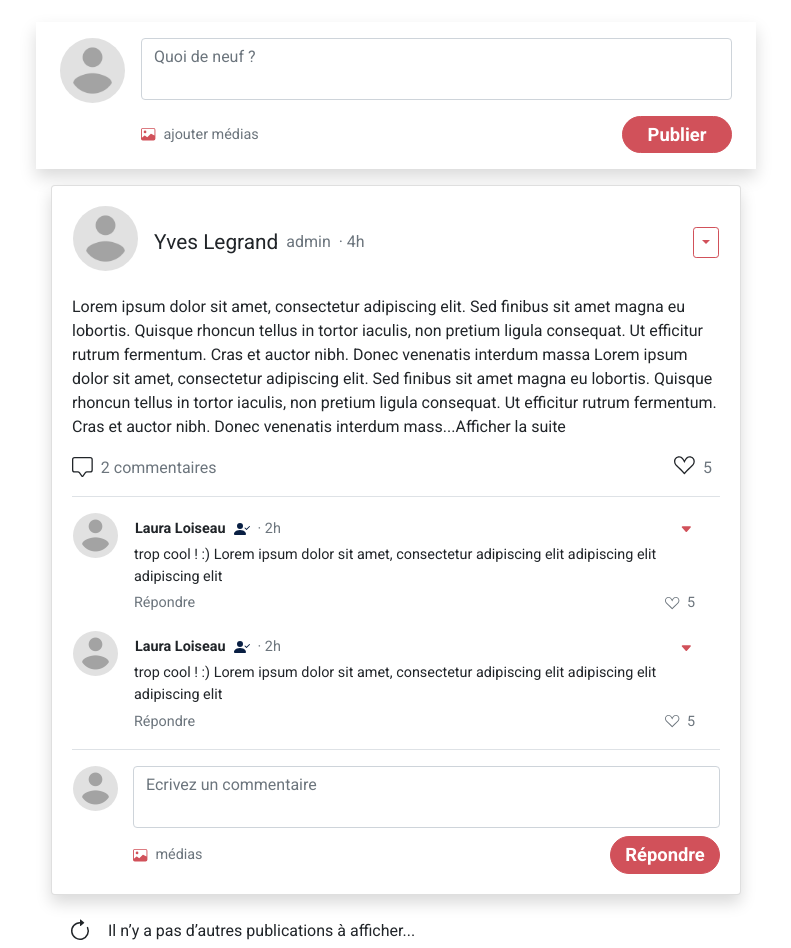
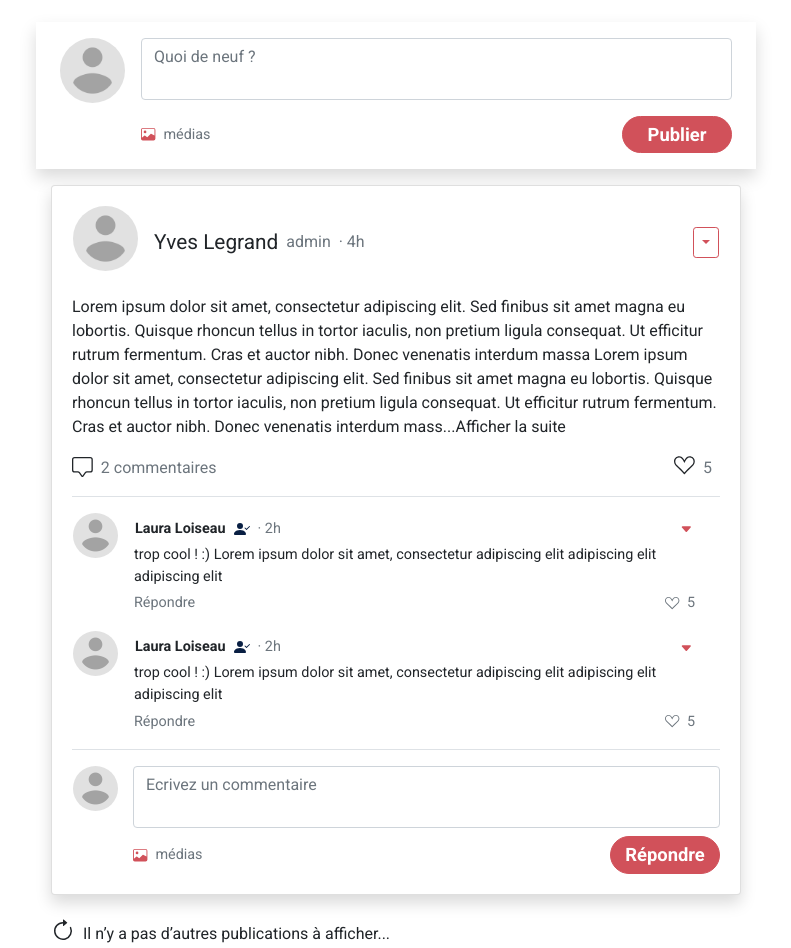
Before and after one commit to MarineFlora/MarineRapeneau_7_08112021, a Vue app in the folder frontend/: page / in a window 1280 px wide. Shown: the part 144-1092 px from the top of the page, without its empty margins (244-1035 px from the left). Built offline with nearby package versions, Linux system fonts and the light colour scheme.

Commit message:
ajustement tooltips

```diff
--- a/frontend/src/components/PostItem.vue
+++ b/frontend/src/components/PostItem.vue
@@ -16,7 +16,7 @@
             </b-col>
             <b-col cols="1" class="px-0 d-flex justify-content-end">
                 <!-- si propriétaire du post afficher les 3 options sinon juste signaler -->
-                <b-dropdown size="sm" variant="outline-primary" offset="-130rem" title="paramètres">
+                <b-dropdown size="sm" variant="outline-primary" offset="-130rem" v-b-tooltip.hover.v-primary.left="'paramètres'">
                     <b-dropdown-item href="#">Modifier</b-dropdown-item>
                     <b-dropdown-item href="#">Supprimer</b-dropdown-item>
                     <b-dropdown-item href="/about">Signaler</b-dropdown-item>
--- a/frontend/src/components/PostItemComment.vue
+++ b/frontend/src/components/PostItemComment.vue
@@ -15,9 +15,9 @@
                     </b-col>
                     <b-col cols="1" class="px-0 d-flex justify-content-end">
                         <!-- si propriétaire du post afficher les 3 options sinon juste signaler -->
-                        <b-dropdown size="sm" variant="link" offset="-130rem" no-caret>
+                        <b-dropdown size="sm" variant="link" offset="-130rem" no-caret v-b-tooltip.hover.v-primary.left="'paramètres'">
                             <template #button-content>
-                            <b-icon icon="caret-down-fill" font-scale="0.9" title="paramètres"></b-icon>
+                            <b-icon icon="caret-down-fill" font-scale="0.9"></b-icon>
                             </template>
 
                             <b-dropdown-item href="#">Modifier</b-dropdown-item>
--- a/frontend/src/components/PostItemCreate.vue
+++ b/frontend/src/components/PostItemCreate.vue
@@ -17,7 +17,7 @@
                     <!--  VERSION de l'input file sans bootstrapvue pour design correct... à tester !-->
                 <div class="col d-flex align-items-center justify-content-start px-0 d-flex add-media" title="ajouter une image ou un gif">
                     <b-icon icon="image" class="text-primary"></b-icon>
-                    <label for="image_uploads" class="mt-2 px-2 add-media text-secondary">ajouter médias</label>
+                    <label for="image_uploads" class="mt-2 px-2 add-media text-secondary">médias</label>
                     <input type="file" id="image_uploads" name="image_uploads" accept=".jpg, .jpeg, .png, .gif" multiple class="d-none">
                 </div>
 
--- a/frontend/src/components/TheHeader.vue
+++ b/frontend/src/components/TheHeader.vue
@@ -24,8 +24,7 @@
                         to="/user-profile"
                         @mouseover="hoverProfile = true"
                         @mouseleave="hoverProfile = false"
-                        v-b-tooltip.hover.v-primary
-                        title="profil">
+                        v-b-tooltip.hover.v-primary="'profil'">
                             <b-icon
                                 v-if="!hoverProfile"
                                 icon="person"
@@ -44,8 +43,7 @@
                         to="/about"
                         @mouseover="hoverInfo = true"
                         @mouseleave="hoverInfo = false"
-                        v-b-tooltip.hover.v-primary
-                        title="à propos">
+                        v-b-tooltip.hover.v-primary="'à propos'">
                             <b-icon
                                 v-if="!hoverInfo"
                                 icon="info-circle"
@@ -60,7 +58,7 @@
                             ></b-icon>
                     </b-nav-item>
 
-                    <b-nav-item v-b-tooltip.hover.v-primary title="se déconnecter">
+                    <b-nav-item v-b-tooltip.hover.v-primary="'se déconnecter'">
                         <b-icon
                             icon="power"
                             font-scale="2"
--- a/frontend/src/views/LatestPosts.vue
+++ b/frontend/src/views/LatestPosts.vue
@@ -25,9 +25,11 @@
 
                 </b-card>
 
-                <b-row class="my-4 px-3">
-                    <b-icon icon="arrow-clockwise" font-scale="1.5" class="mx-3"></b-icon>
-                    <p >Il n’y a pas d’autres publications à afficher...</p>
+                <b-row class="my-4 mx-0">
+                    <p>
+                        <b-icon icon="arrow-clockwise" font-scale="1.5" class="mr-1"></b-icon>
+                        Il n’y a pas d’autres publications à afficher...
+                    </p>
                 </b-row>
 
             </b-container>
```
